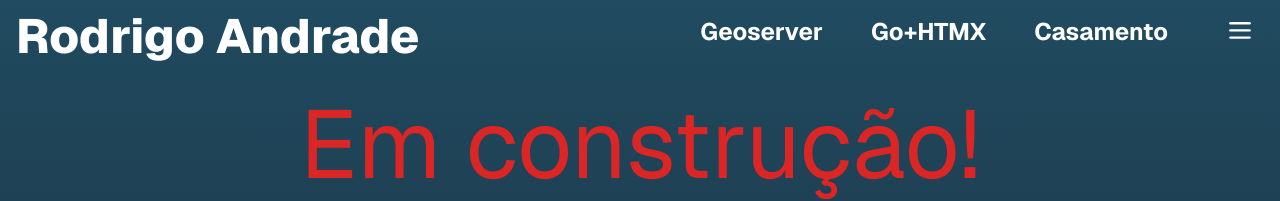
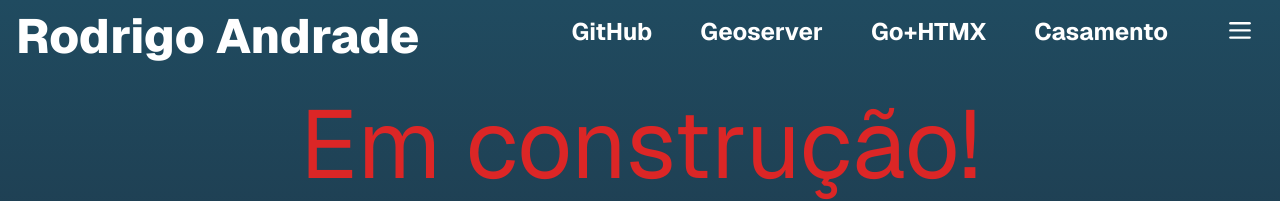
Before and after one commit to digo-eu/homepage, a Next.js app: page / in a window 1280 px wide. Shown: the top 201 px of the page. Built offline with nearby package versions, Linux system fonts and the light colour scheme.

Commit message:
Added GitHub link

```diff
--- a/src/app/layout.tsx
+++ b/src/app/layout.tsx
@@ -14,6 +14,7 @@ export default function RootLayout({children,}: {children: React.ReactNode;}) {
 		<body>
 		<ul data-orientation="horizontal" dir="ltr" className="w-screen sticky top-0 flex gap-12 px-4 py-4">
 		<span className="container flex text-4xl font-extrabold text-white sm:text-[3rem]">Rodrigo Andrade</span>
+		<li><a className="text-2xl font-bold" href="https://github.com/digo-eu">GitHub</a></li>
 		<li><a className="text-2xl font-bold" href="/geoserver">Geoserver</a></li>
 		<li><a className="text-2xl font-bold" href="/air">Go+HTMX</a></li>
 		<li><a className="text-2xl font-bold" href="/casamento">Casamento</a></li>
```
